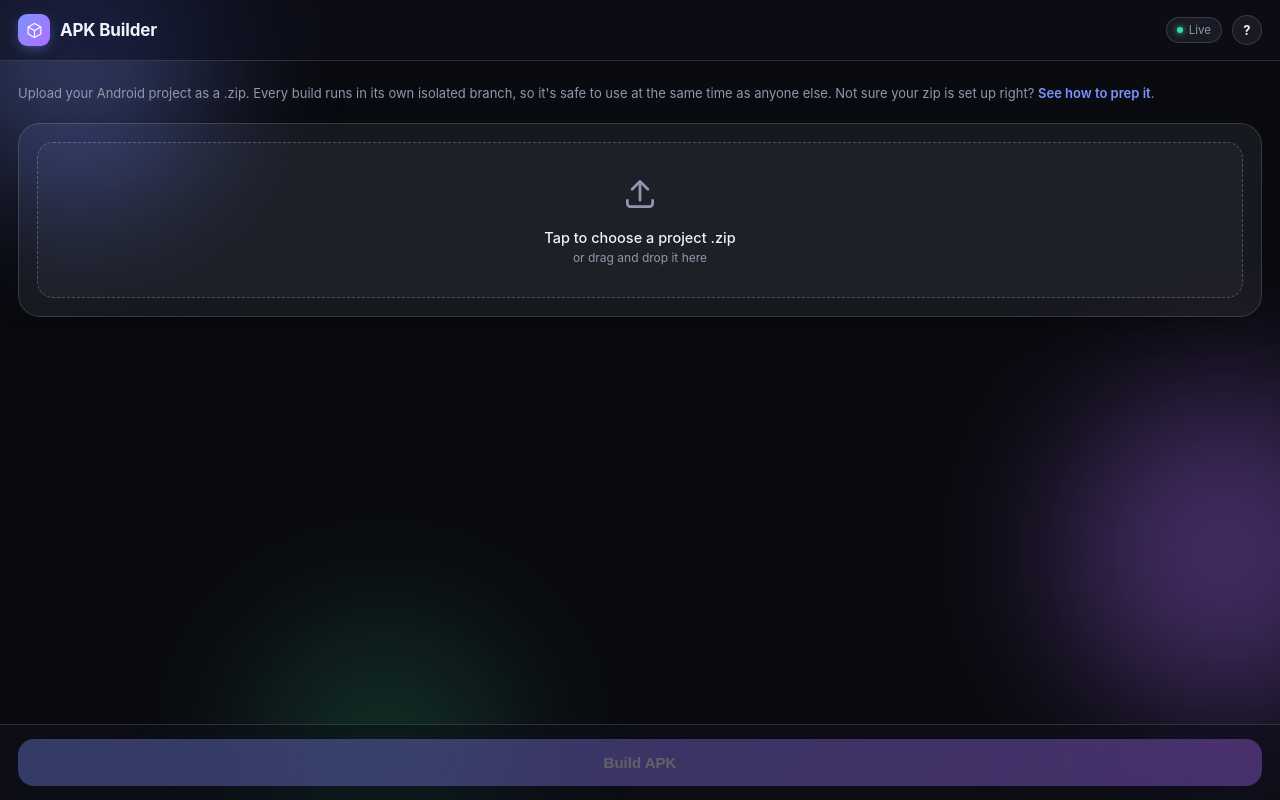
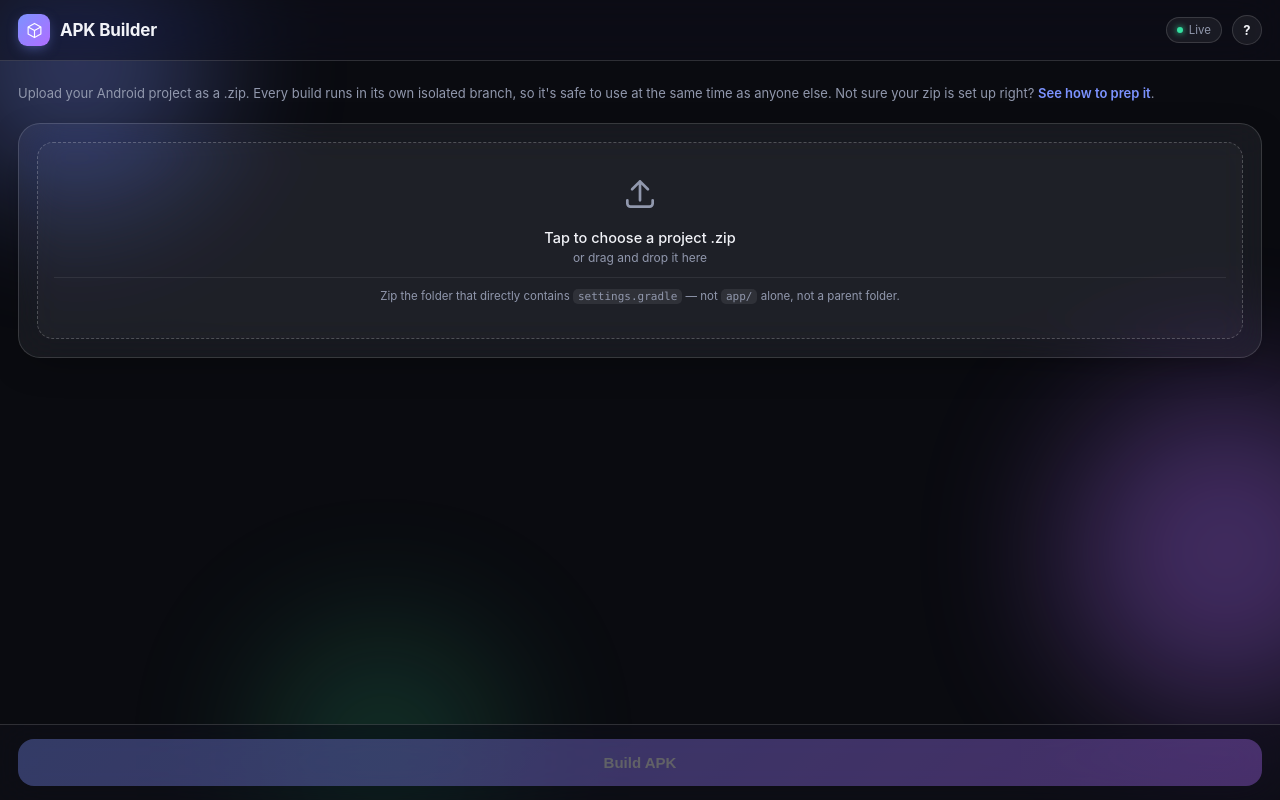
Before and after one commit to tycweb/test-apk-builder, a website: page public/index.html in a window 1280 px wide. Drawn offline with Linux system fonts and the light colour scheme.

Commit message:
Add files via upload

```diff
--- a/public/index.html
+++ b/public/index.html
@@ -157,6 +157,19 @@
   #dropzone.has-file .icon { transform: scale(1.05); }
   #dropzone .primary { font-size: 14.5px; font-weight: 550; }
   #dropzone .secondary { font-size: 12px; color: var(--muted); margin-top: 4px; }
+  #dropzone .hint {
+    font-size: 11.5px; color: var(--muted);
+    margin-top: 12px;
+    padding-top: 10px;
+    border-top: 1px solid rgba(255,255,255,0.08);
+    line-height: 1.5;
+  }
+  #dropzone .hint code {
+    background: rgba(255,255,255,0.08);
+    padding: 1px 5px; border-radius: 5px;
+    font-size: 11px;
+    font-family: ui-monospace, SFMono-Regular, Menlo, monospace;
+  }
 
   #fileRow {
     display: none;
@@ -446,6 +459,7 @@
         </svg>
         <div class="primary">Tap to choose a project .zip</div>
         <div class="secondary">or drag and drop it here</div>
+        <div class="hint">Zip the folder that directly contains <code>settings.gradle</code> — not <code>app/</code> alone, not a parent folder.</div>
       </div>
       <input type="file" id="fileInput" accept=".zip,application/zip,application/x-zip-compressed">
 
```
